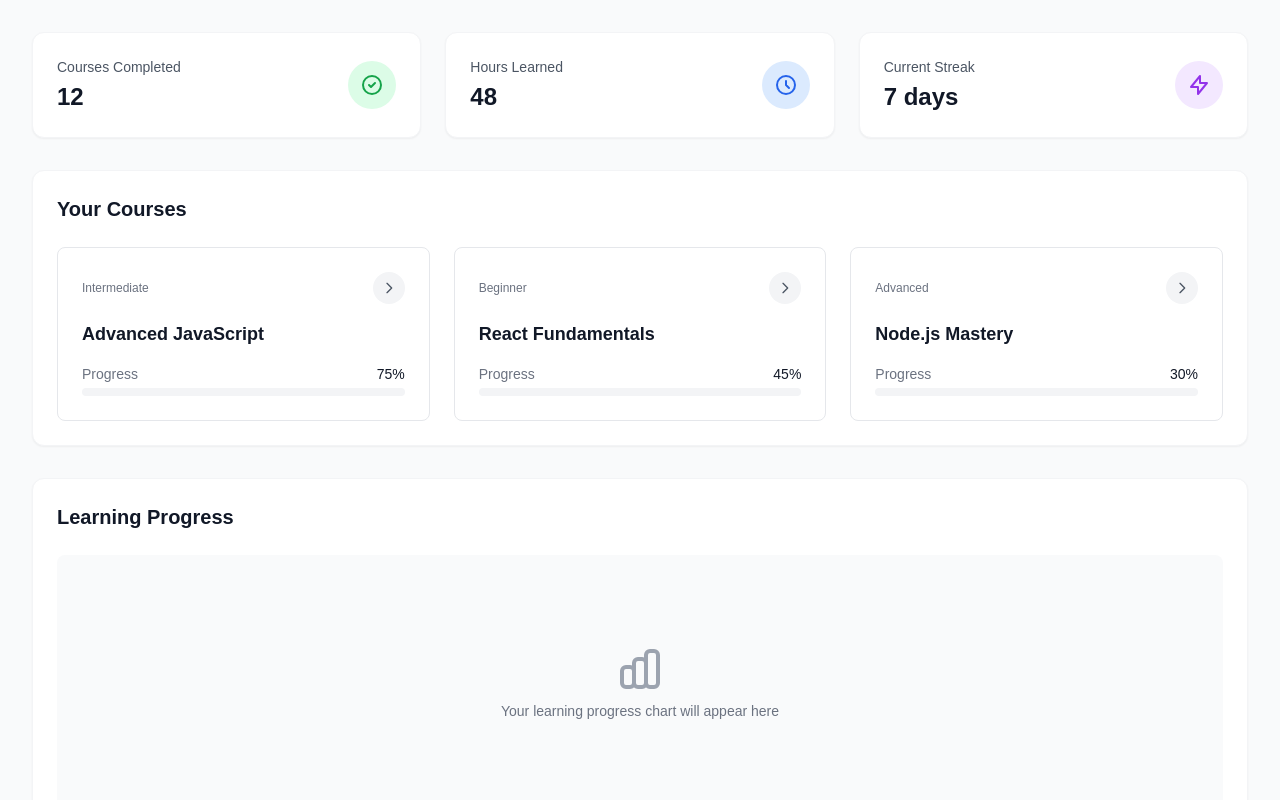
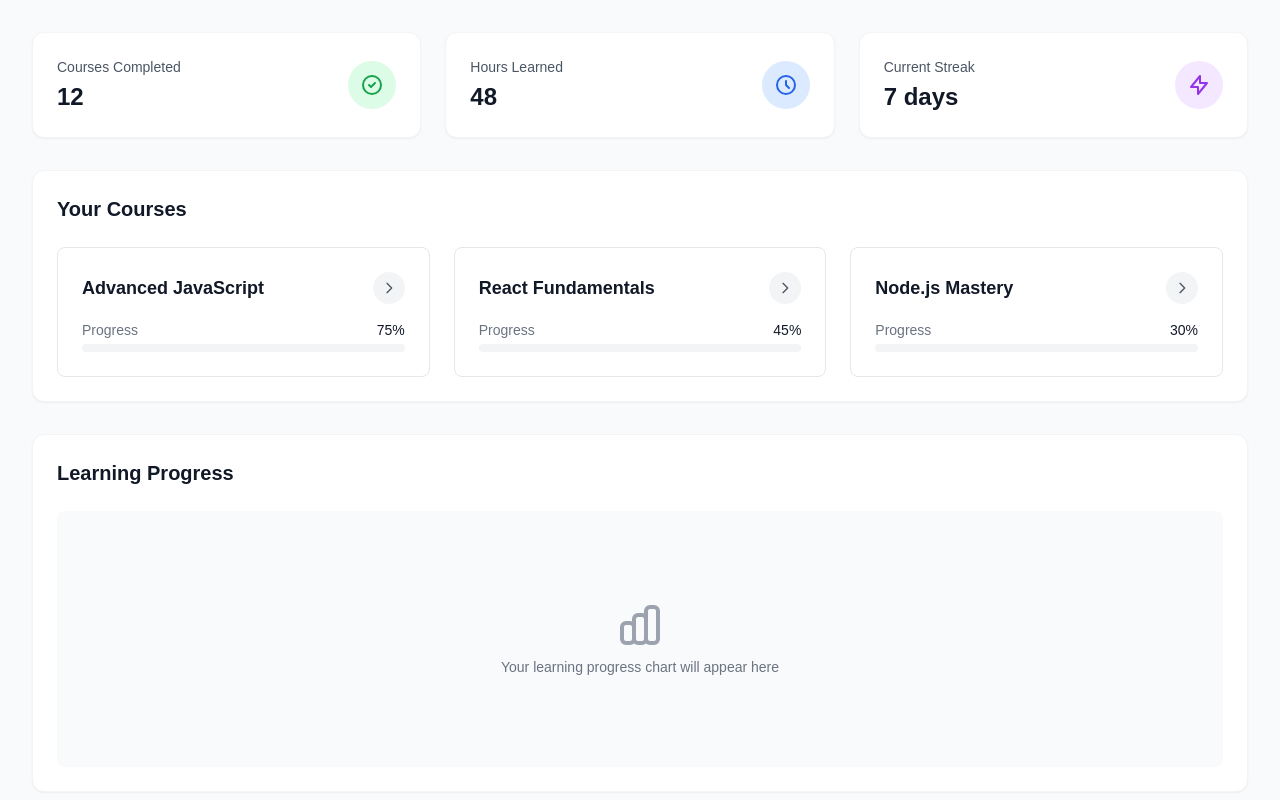
Before and after one commit to vgyanlabs/vidyut, a Next.js app: page /dashboard in a window 1280 px wide. Shown: the top 800 px of the page. Built offline with nearby package versions, Linux system fonts and the light colour scheme; no server answers.

Commit message:
Removed level tags on course cards and aligned properly

```diff
--- a/components/Dashboard/CourseCard.jsx
+++ b/components/Dashboard/CourseCard.jsx
@@ -8,14 +8,13 @@
         className="block group relative bg-white rounded-lg border border-gray-200 p-6 hover:shadow-lg transition-shadow duration-200"
       >
         <div className="flex items-center justify-between mb-4">
-          <span className="text-xs font-medium text-gray-500">{course.level}</span>
+          <h3 className="text-lg font-semibold text-gray-900">{course.title}</h3>
           <div className="h-8 w-8 rounded-full bg-gray-100 flex items-center justify-center">
             <svg className="h-4 w-4 text-gray-600" fill="none" viewBox="0 0 24 24" stroke="currentColor">
               <path strokeLinecap="round" strokeLinejoin="round" strokeWidth={2} d="M9 5l7 7-7 7" />
             </svg>
           </div>
         </div>
-        <h3 className="text-lg font-semibold text-gray-900 mb-2">{course.title}</h3>
         <div className="mt-4">
           <div className="flex items-center justify-between text-sm mb-1">
             <span className="text-gray-500">Progress</span>
```
